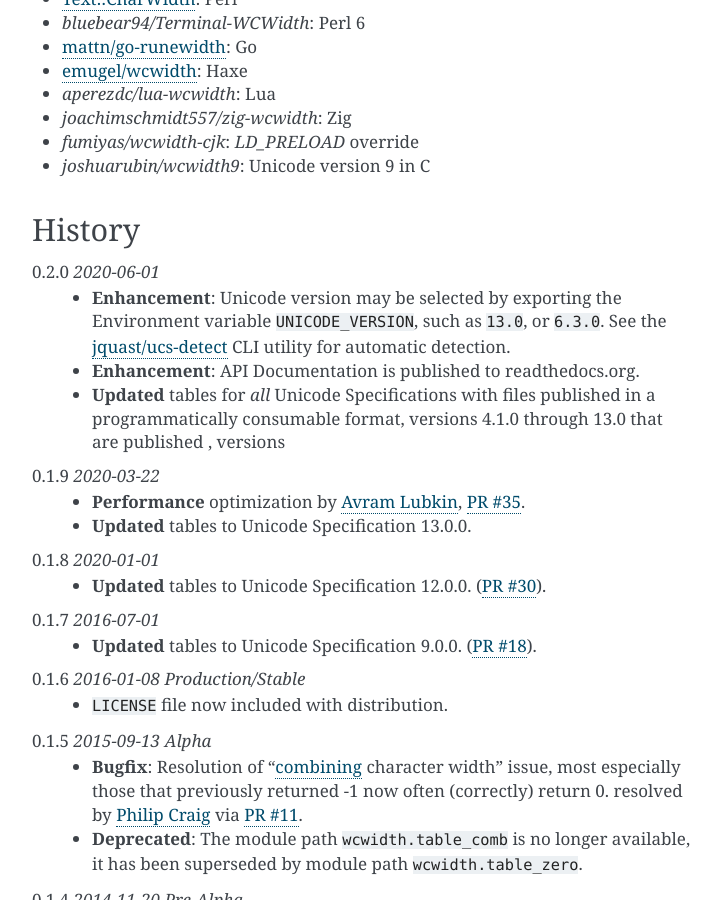
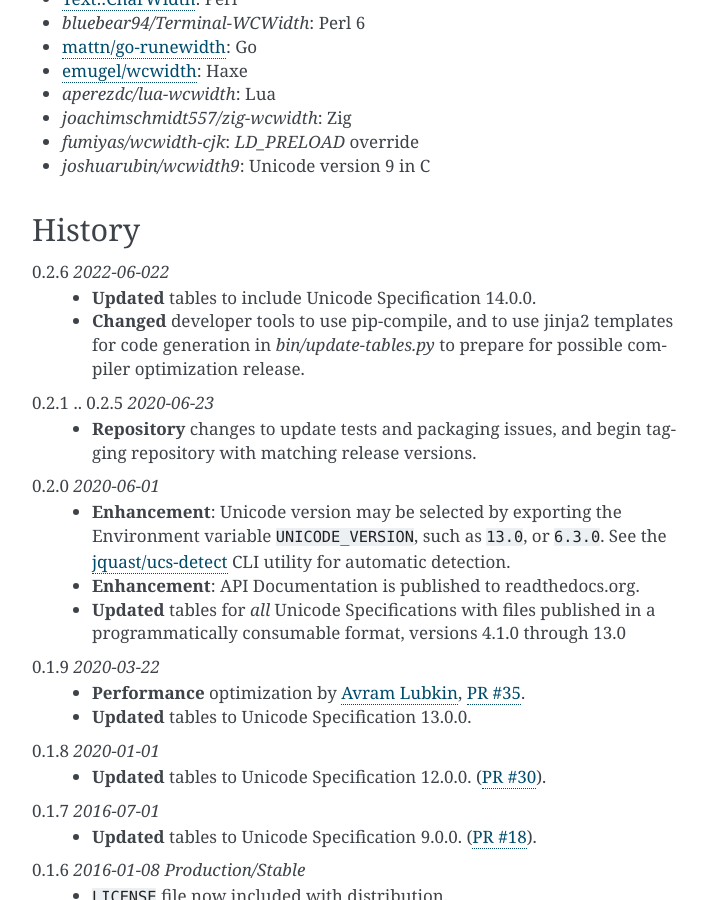
Before and after one commit to jquast/wcwidth, a Sphinx documentation site: the page built from docs/intro.rst, in a window 1280 px wide and 900 px high, scrolled down 3379 px. Shown: the whole window, without its empty margins (388-1109 px from the left). Built offline with Sphinx 7.4.7, drawn with Linux system fonts in a browser that asks for light colours.

```diff
--- a/docs/intro.rst
+++ b/docs/intro.rst
@@ -168,6 +168,16 @@ Other Languages
 History
 -------
 
+0.2.6 *2022-06-022*
+  * **Updated** tables to include Unicode Specification 14.0.0.
+  * **Changed** developer tools to use pip-compile, and to use jinja2 templates
+    for code generation in `bin/update-tables.py` to prepare for possible
+    compiler optimization release.
+
+0.2.1 .. 0.2.5 *2020-06-23*
+  * **Repository** changes to update tests and packaging issues, and
+    begin tagging repository with matching release versions.
+
 0.2.0 *2020-06-01*
   * **Enhancement**: Unicode version may be selected by exporting the
     Environment variable ``UNICODE_VERSION``, such as ``13.0``, or ``6.3.0``.
@@ -177,8 +187,6 @@ History
   * **Updated** tables for *all* Unicode Specifications with files
     published in a programmatically consumable format, versions 4.1.0
     through 13.0
-    that are published
-    , versions
 
 0.1.9 *2020-03-22*
   * **Performance** optimization by `Avram Lubkin`_, `PR #35`_.
--- a/setup.py
+++ b/setup.py
@@ -44,7 +44,7 @@ def main():
     setuptools.setup(
         name='wcwidth',
         # NOTE: manually manage __version__ in wcwidth/__init__.py !
-        version='0.2.5',
+        version='0.2.6',
         description=(
             "Measures the displayed width of unicode strings in a terminal"),
         long_description=codecs.open(
```
Also changed, not shown: wcwidth/__init__.py (+1 -10 lines).
